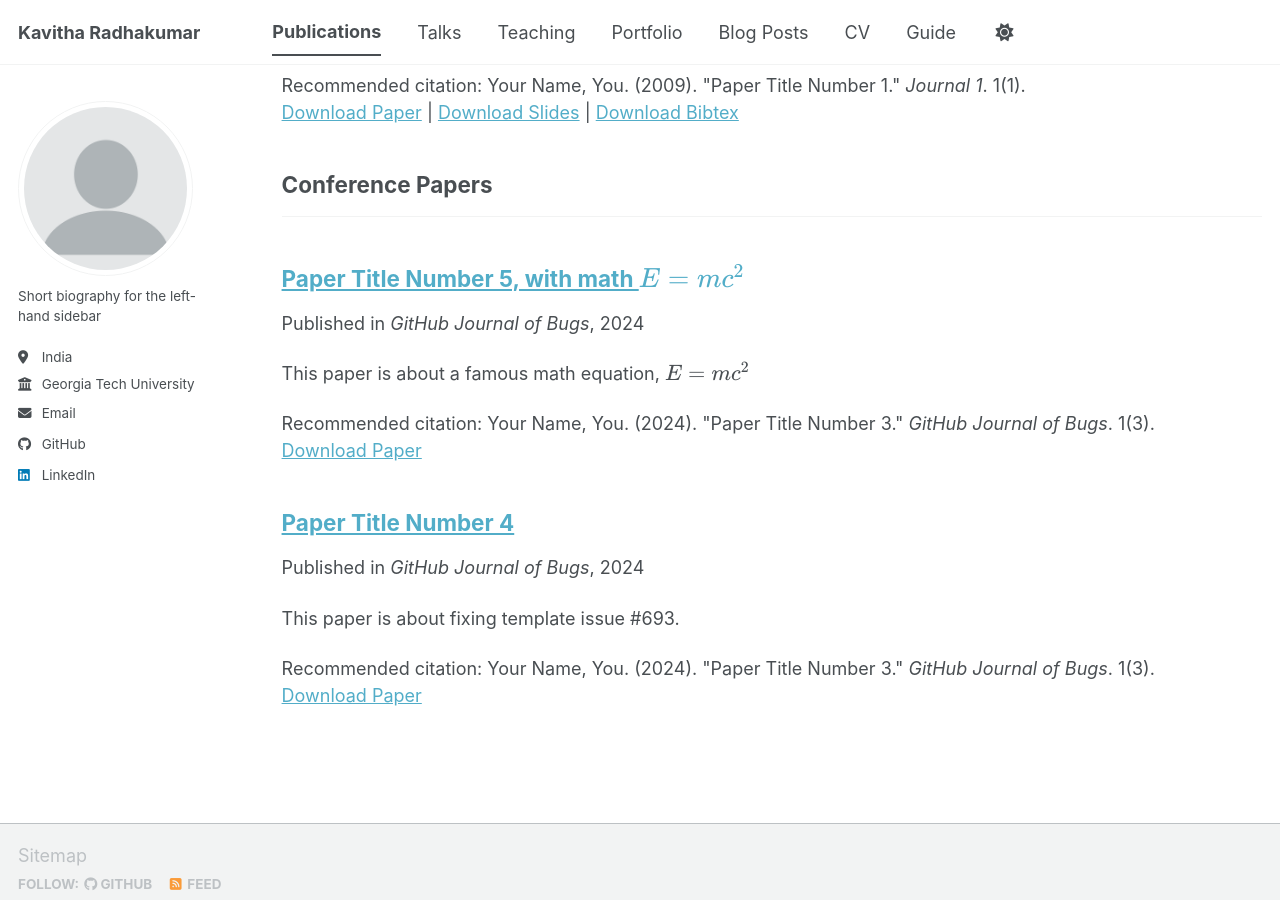
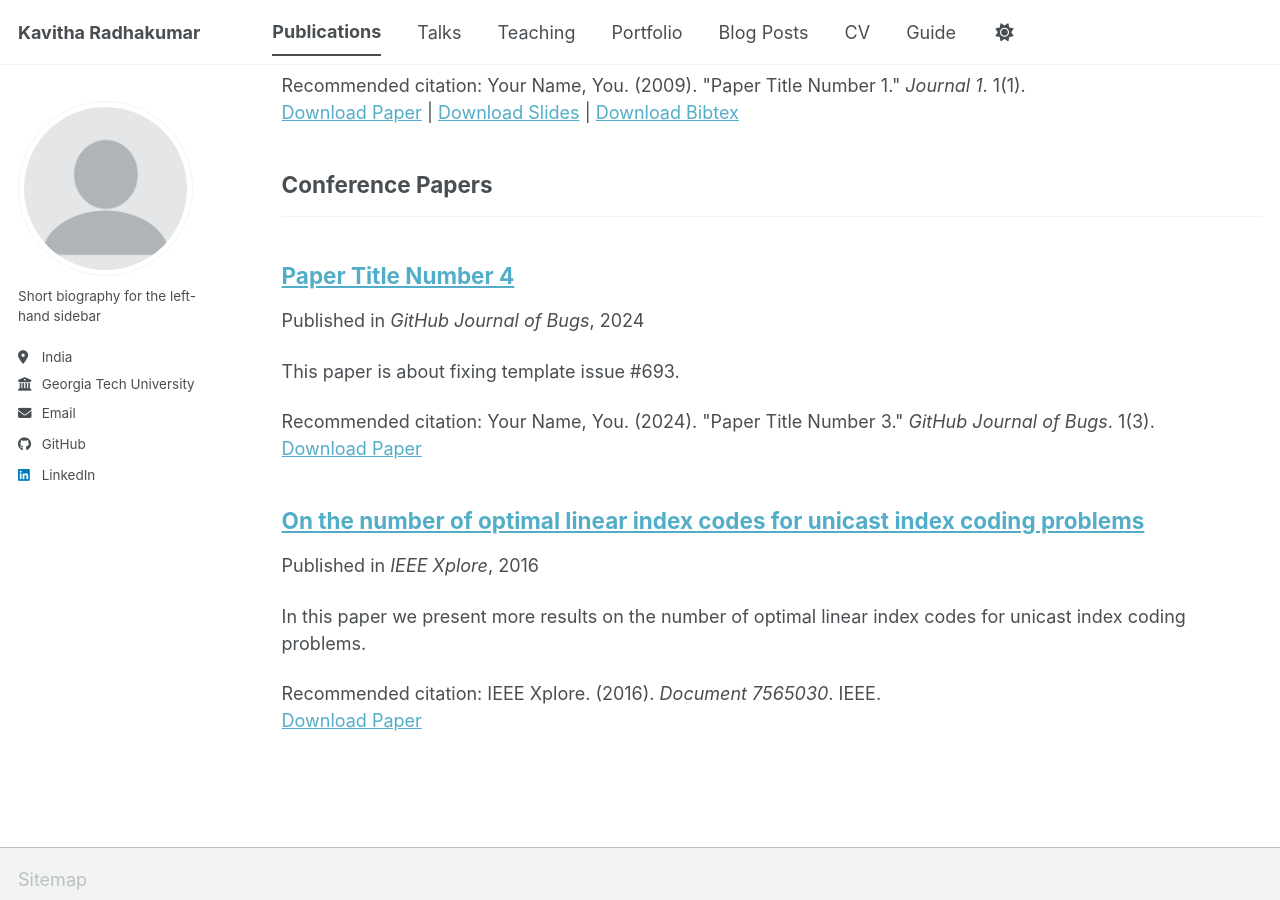
Before and after one commit to kavitharadhakumar/kavitharadhakumar.github.io, a Jekyll site: the page built from _pages/publications.html, in a window 1280 px wide and 900 px high, scrolled down 828 px. Built offline with Jekyll 4.4.1, drawn with Linux system fonts in a browser that asks for light colours; a script bundle is joined from its source files by our own code; library files that are not in the unit come from our copies.

Commit message:
Update 2025-06-08-paper-title-number-5.md

```diff
--- a/_publications/2025-06-08-paper-title-number-5.md
+++ b/_publications/2025-06-08-paper-title-number-5.md
@@ -1,13 +1,13 @@
 ---
-title: "Paper Title Number 5, with math $$E=mc^2$$"
+title: "On the number of optimal linear index codes for unicast index coding problems"
 collection: publications
 category: conferences
 permalink: /publication/2024-02-17-paper-title-number-4
-excerpt: 'This paper is about a famous math equation, $$E=mc^2$$'
-date: 2024-02-17
-venue: 'GitHub Journal of Bugs'
-paperurl: 'https://academicpages.github.io/files/paper3.pdf'
-citation: 'Your Name, You. (2024). &quot;Paper Title Number 3.&quot; <i>GitHub Journal of Bugs</i>. 1(3).'
+excerpt: 'In this paper we present more results on the number of optimal linear index codes for unicast index coding problems.'
+date: 2016-09-15
+venue: 'IEEE Xplore'
+paperurl: 'https://ieeexplore.ieee.org/document/7565030'
+citation: 'IEEE Xplore. (2016). <i>Document 7565030</i>. IEEE.'
 ---
 
 Using [MathJax](https://www.mathjax.org/) in the description is supported - $$E=mc^2$$ - however, the use must be mindful that the default delimiters are `$$...$$` and `\\[...\\]` which differs from the `$...$` that is typically expected.
```
